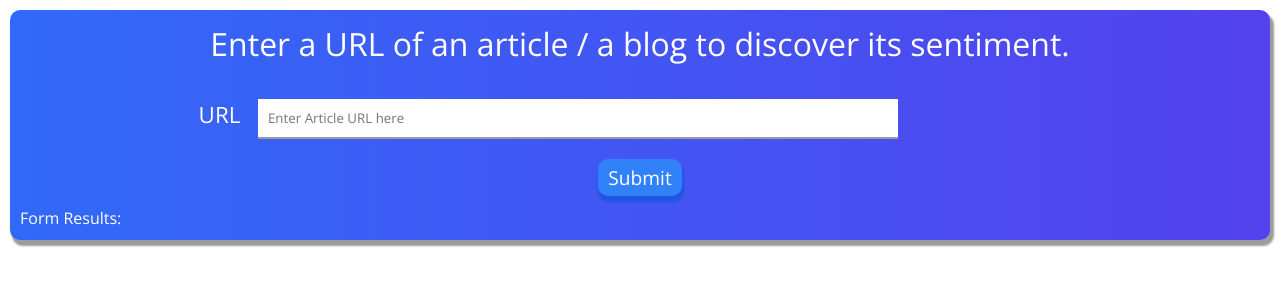
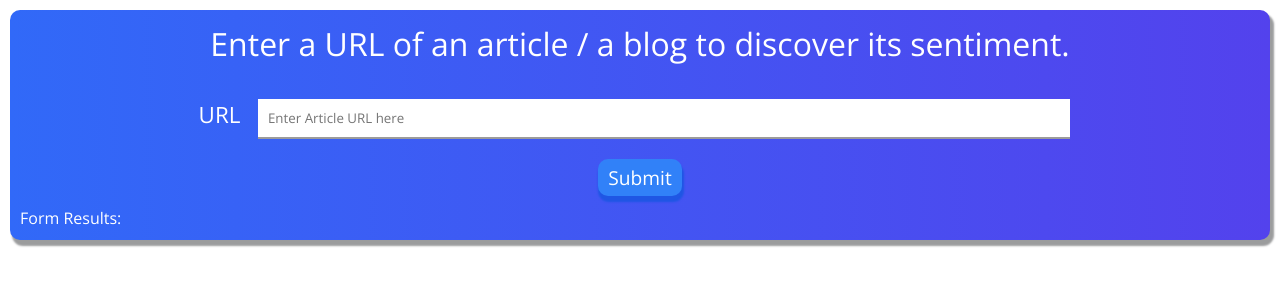
Before and after one commit to abdlla-nasser/udacity-nlp-project, a website built with webpack: page src/client/views/index.html in a window 1280 px wide. Built offline with nearby package versions, Linux system fonts and the light colour scheme.

Commit message:
edited styles a bit

```diff
--- a/src/client/styles/_form.scss
+++ b/src/client/styles/_form.scss
@@ -14,7 +14,7 @@
       font-size: 1.4em;
     }
     & input {
-      width: 40rem;
+      width:90%;
       padding: 10px;
       // border-radius: 10px;
       border: 0;
```
Also changed, not shown: dist/main.css, dist/service-worker.js, 1 other file.
